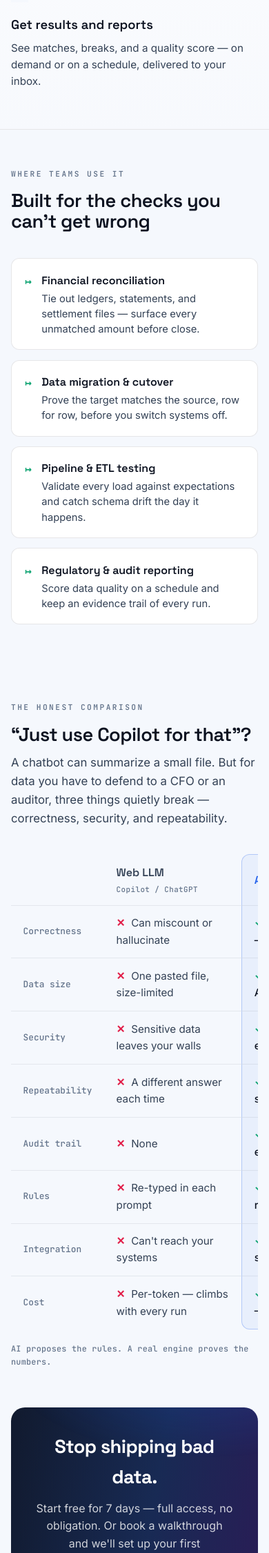
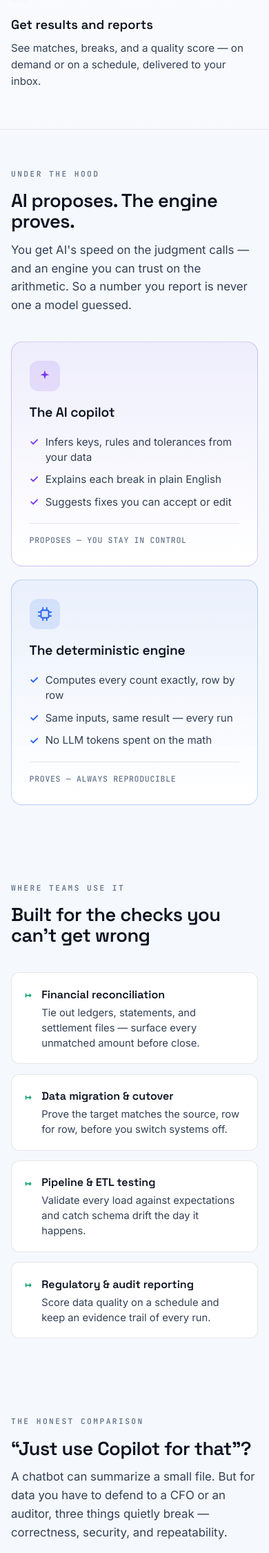
Before and after one commit to ravindraupadhyay1001-ux/ai-datavalidator, a FastAPI app: template templates/landing.html in a window 390 px wide. Shown: the part 3529-5780 px from the top of the page at 69% size. Run offline with FastAPI, Linux system fonts and the light colour scheme; the template is opened without the code that fills it, so the values that code supplies are empty; parts of the project's set-up code (start-up, migrations or seed data) failed here and were passed over; some libraries are stand-ins or nearby versions.

Commit message:
Landing: add 'AI + engine' explainer and FAQ sections
Two meaningful additions requested. 'Under the hood' splits the core edge
into two roles (AI copilot proposes rules & explains breaks; deterministic
engine computes every number, reproducible). FAQ answers six honest, common
questions (data safety, connectors, no-code, vs ChatGPT, post-trial, speed)
as a native accordion -- good for conversion and SEO. Both responsive.

Co-Authored-By: Claude Opus 4.8 <noreply@anthropic.com>

```diff
--- a/templates/landing.html
+++ b/templates/landing.html
@@ -213,6 +213,35 @@ table.cmp .hl{background:rgba(37,99,235,.06);border-left:1.5px solid rgba(37,99,
 table.cmp thead th.hl{color:var(--blue);border-top:1.5px solid rgba(37,99,235,.28);border-top-left-radius:12px;border-top-right-radius:12px}
 table.cmp tbody tr:last-child td.hl{border-bottom:1.5px solid rgba(37,99,235,.28);border-bottom-left-radius:12px;border-bottom-right-radius:12px}
 
+/* AI + engine split */
+.split{display:grid;grid-template-columns:1fr 1fr;gap:1.2rem}
+.role{background:var(--card);border:1px solid var(--line);border-radius:16px;padding:1.7rem 1.6rem}
+.role-ai{border-color:rgba(124,58,237,.28);background:linear-gradient(180deg,rgba(124,58,237,.05),#fff)}
+.role-engine{border-color:rgba(37,99,235,.28);background:linear-gradient(180deg,rgba(37,99,235,.05),#fff)}
+.role-ico{width:44px;height:44px;border-radius:12px;display:grid;place-items:center;margin-bottom:1rem}
+.role-ai .role-ico{background:rgba(124,58,237,.12);color:var(--violet)}
+.role-engine .role-ico{background:rgba(37,99,235,.12);color:var(--blue)}
+.role h3{font-family:var(--display);font-weight:600;font-size:1.2rem;letter-spacing:-.01em;margin-bottom:1rem}
+.role ul{list-style:none;display:flex;flex-direction:column;gap:.65rem}
+.role li{display:flex;gap:.6rem;align-items:flex-start;color:var(--ink-2);font-size:.95rem;line-height:1.45}
+.role li .rmk{flex-shrink:0;font-weight:700;margin-top:.02rem}
+.role-ai li .rmk{color:var(--violet)}
+.role-engine li .rmk{color:var(--blue)}
+.role-note{margin-top:1.2rem;padding-top:.95rem;border-top:1px solid var(--line);font-family:var(--mono);
+  font-size:.72rem;letter-spacing:.06em;text-transform:uppercase;color:var(--muted)}
+
+/* FAQ */
+.faq{max-width:760px;margin:0 auto;display:flex;flex-direction:column;gap:.7rem}
+.faq details{background:var(--card);border:1px solid var(--line);border-radius:12px;overflow:hidden}
+.faq summary{list-style:none;cursor:pointer;padding:1.1rem 1.3rem;display:flex;align-items:center;gap:1rem;
+  font-family:var(--display);font-weight:600;font-size:1.02rem;color:var(--ink);transition:color .15s}
+.faq summary::-webkit-details-marker{display:none}
+.faq summary::after{content:"+";margin-left:auto;font-family:var(--mono);font-size:1.35rem;color:var(--blue);line-height:1}
+.faq details[open] summary::after{content:"\2212"}
+.faq details[open] summary{border-bottom:1px solid var(--line)}
+.faq summary:hover{color:var(--blue)}
+.faq-a{padding:1rem 1.3rem 1.25rem;color:var(--ink-2);font-size:.95rem;line-height:1.6}
+
 /* ---------- cta band ---------- */
 .band{background:linear-gradient(100deg,#111a2e,#182a54 55%,#2a1c56);color:#fff;border-radius:20px;
   padding:clamp(2.2rem,5vw,3.4rem);text-align:center;position:relative;overflow:hidden}
@@ -256,6 +285,7 @@ table.cmp tbody tr:last-child td.hl{border-bottom:1.5px solid rgba(37,99,235,.28
   .features{grid-template-columns:1fr 1fr}
   .steps{grid-template-columns:1fr;gap:2rem}
   .uses{grid-template-columns:1fr}
+  .split{grid-template-columns:1fr}
   .nav-links a.navlink{display:none}
 }
 @media (max-width:560px){
@@ -437,6 +467,40 @@ table.cmp tbody tr:last-child td.hl{border-bottom:1.5px solid rgba(37,99,235,.28
     </div>
   </section>
 
+  <!-- HOW AI + ENGINE WORK -->
+  <section class="section" id="engine">
+    <div class="wrap">
+      <div class="section-head">
+        <p class="section-eyebrow">Under the hood</p>
+        <h2 class="h">AI proposes. The engine proves.</h2>
+        <p class="lead">You get AI's speed on the judgment calls — and an engine you can trust on the arithmetic.
+          So a number you report is never one a model guessed.</p>
+      </div>
+      <div class="split">
+        <div class="role role-ai">
+          <div class="role-ico"><svg width="22" height="22" viewBox="0 0 24 24" fill="currentColor" aria-hidden="true"><path d="M12 3l1.7 5.3 5.3 1.7-5.3 1.7L12 17l-1.7-5.3L5 10l5.3-1.7z"/></svg></div>
+          <h3>The AI copilot</h3>
+          <ul>
+            <li><span class="rmk">&#10003;</span>Infers keys, rules and tolerances from your data</li>
+            <li><span class="rmk">&#10003;</span>Explains each break in plain English</li>
+            <li><span class="rmk">&#10003;</span>Suggests fixes you can accept or edit</li>
+          </ul>
+          <div class="role-note">Proposes — you stay in control</div>
+        </div>
+        <div class="role role-engine">
+          <div class="role-ico"><svg width="22" height="22" viewBox="0 0 24 24" fill="none" stroke="currentColor" stroke-width="2" stroke-linecap="round" stroke-linejoin="round" aria-hidden="true"><rect x="6" y="6" width="12" height="12" rx="2"/><path d="M9 2v3M15 2v3M9 19v3M15 19v3M2 9h3M2 15h3M19 9h3M19 15h3"/></svg></div>
+          <h3>The deterministic engine</h3>
+          <ul>
+            <li><span class="rmk">&#10003;</span>Computes every count exactly, row by row</li>
+            <li><span class="rmk">&#10003;</span>Same inputs, same result — every run</li>
+            <li><span class="rmk">&#10003;</span>No LLM tokens spent on the math</li>
+          </ul>
+          <div class="role-note">Proves — always reproducible</div>
+        </div>
+      </div>
+    </div>
+  </section>
+
   <!-- USE CASES -->
   <section class="section">
     <div class="wrap">
@@ -484,6 +548,24 @@ table.cmp tbody tr:last-child td.hl{border-bottom:1.5px solid rgba(37,99,235,.28
         </table>
       </div>
       <p class="microcopy" style="margin-top:1.2rem">AI proposes the rules. A real engine proves the numbers.</p>
+    </div>
+  </section>
+
+  <!-- FAQ -->
+  <section class="section" id="faq">
+    <div class="wrap">
+      <div class="section-head">
+        <p class="section-eyebrow">Questions</p>
+        <h2 class="h">Answers before you ask</h2>
+      </div>
+      <div class="faq">
+        <details><summary>Is my data safe?</summary><div class="faq-a">Yes. AI DataValidator runs in your own environment with per-user isolation, your data is never used to train any model, and every run is logged so you keep a full audit trail.</div></details>
+        <details><summary>What can it connect to?</summary><div class="faq-a">CSV and Excel files, databases, and APIs — through saved connectors. Drop in a file or point it at a source; there's no pipeline to build.</div></details>
+        <details><summary>Do I need to write code or SQL?</summary><div class="faq-a">No. Keys and validation rules are inferred automatically. Adjust anything in the interface, or ask the AI copilot to draft the rules for you.</div></details>
+        <details><summary>How is this different from ChatGPT or Copilot?</summary><div class="faq-a">A chatbot approximates and can quietly miscount or drop rows. AI DataValidator uses AI only to propose rules and explain breaks — a deterministic engine computes every number, so results are exact and reproducible.</div></details>
+        <details><summary>What happens after the 7-day free trial?</summary><div class="faq-a">Your trial access pauses, but your saved connections and rules stay intact — nothing is deleted. Just reach out to keep going.</div></details>
+        <details><summary>How long does it take to get a result?</summary><div class="faq-a">Minutes. Upload two files or connect a source and you'll see matched rows, breaks, and a data-quality score right away.</div></details>
+      </div>
     </div>
   </section>
 
```
